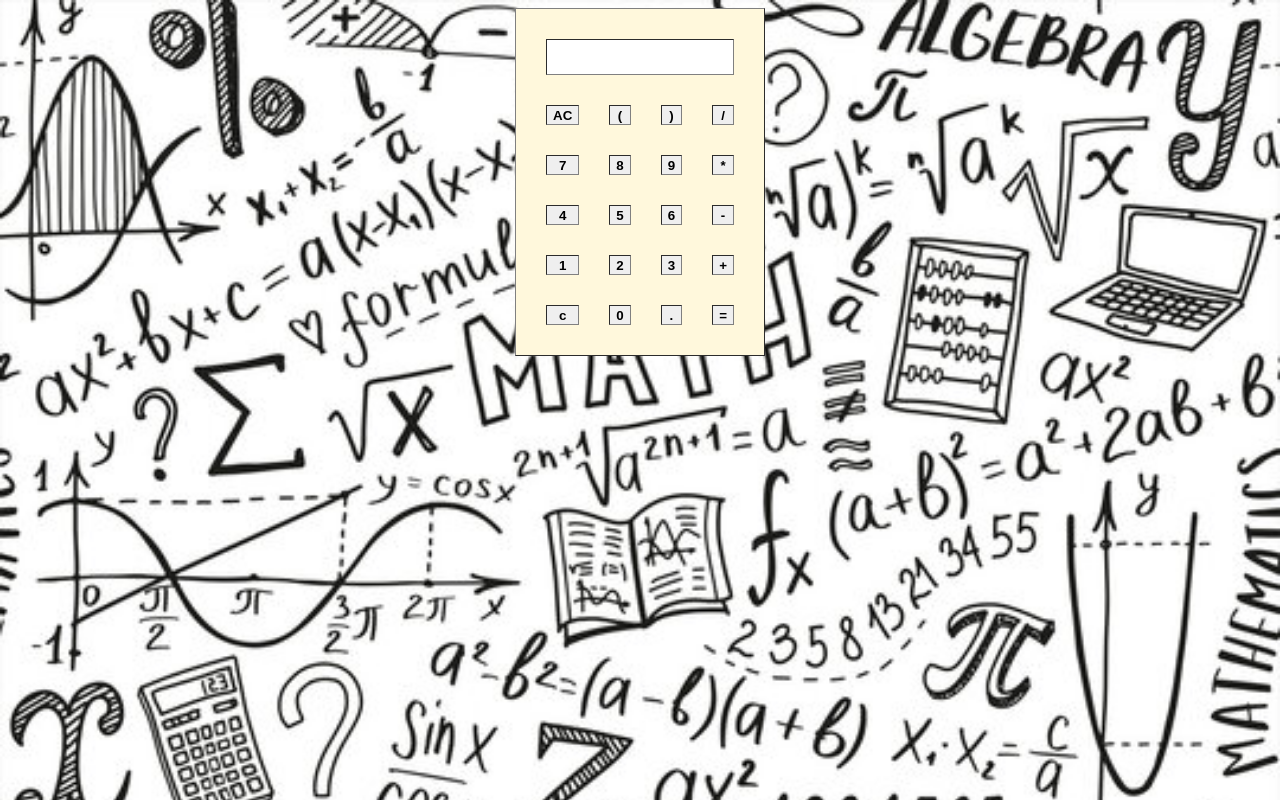
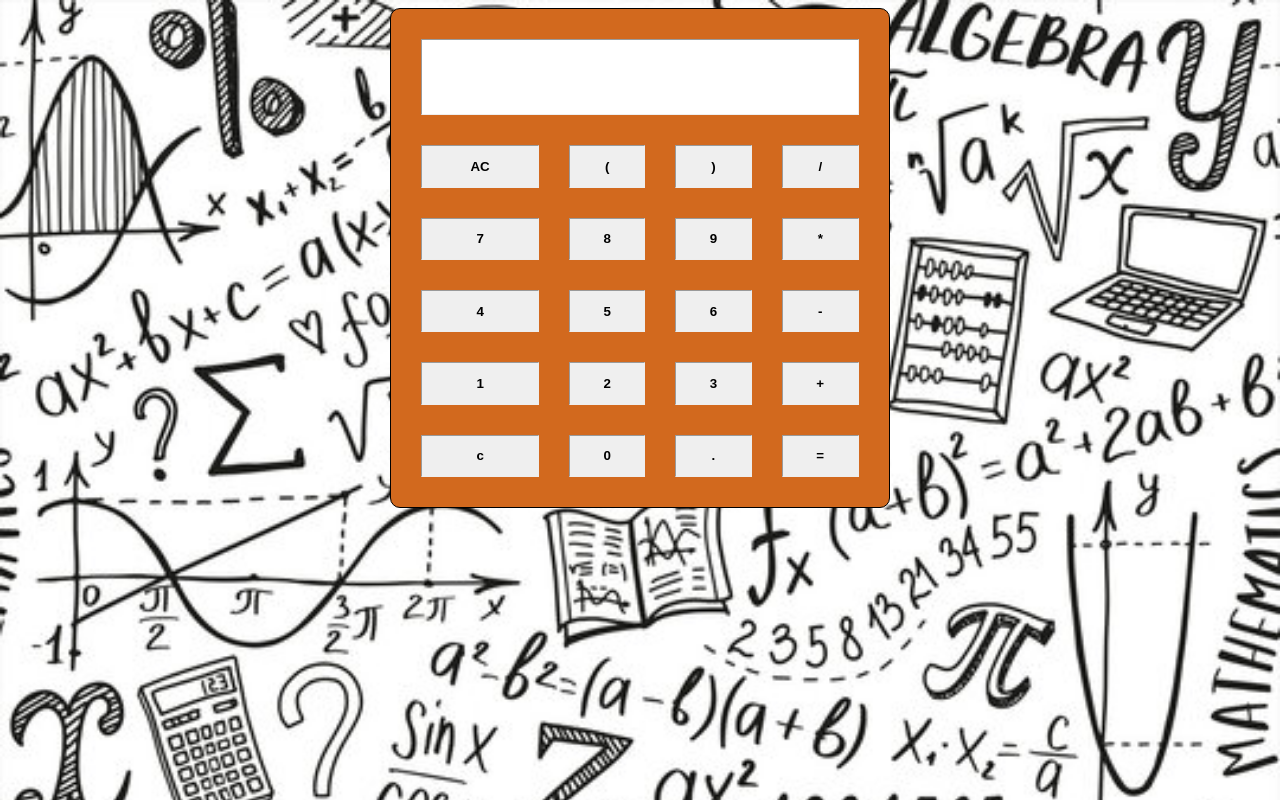
Before and after one commit to Rishabh071107/calculator, a plain HTML site: page index.html in a window 1280 px wide. Drawn offline with Linux system fonts and the light colour scheme.

Commit message:
file added

```diff
--- a/style.css
+++ b/style.css
@@ -8,7 +8,7 @@
 table{
 
 
-    background-color:cornsilk;
+    background-color:chocolate;
 
     border-spacing: 30px;
 }
@@ -58,3 +58,12 @@ td {
     height:15px;
     padding:0;
 }
+
+  table {
+        border-collapse: separate;
+        border-spacing: 8;
+        border-radius: 10px;
+        border: 1px solid;
+        height: 500px;
+        width: 500px;
+    }
```
